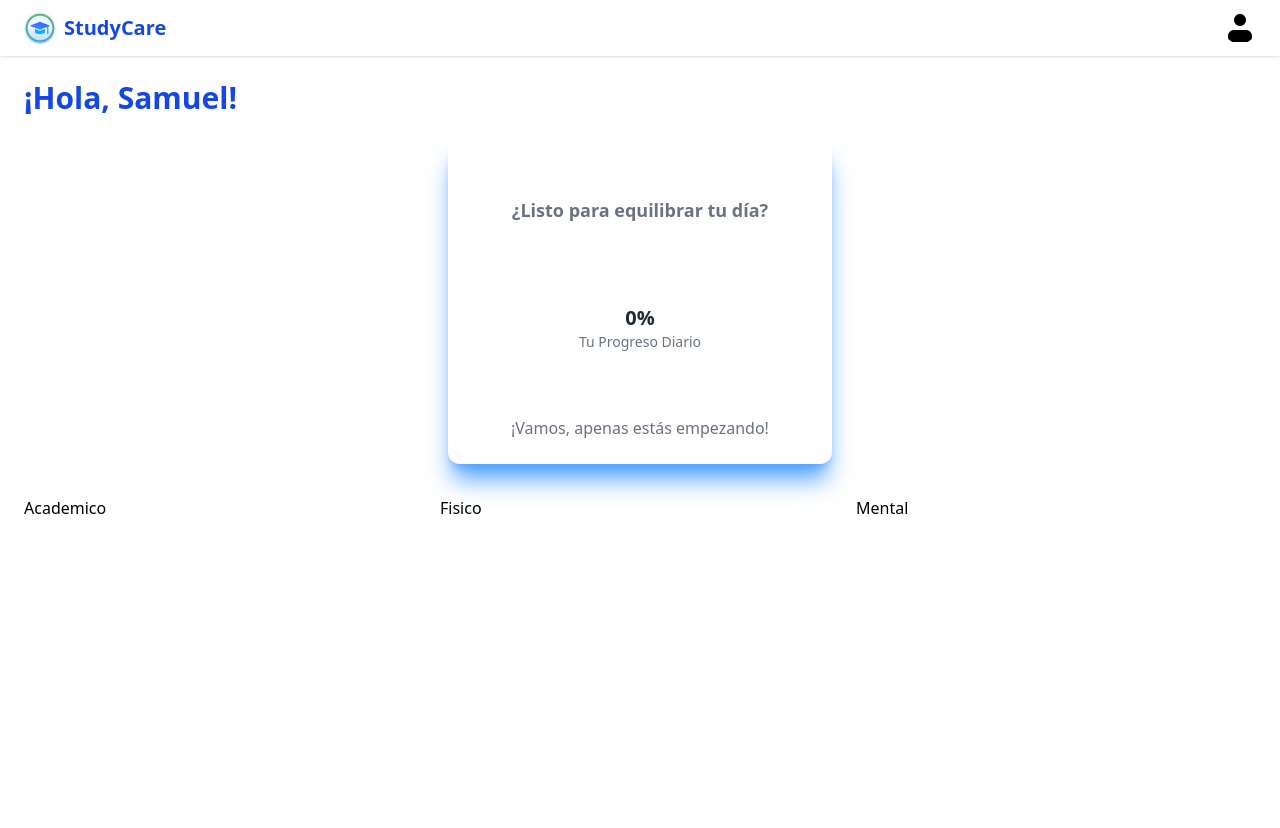
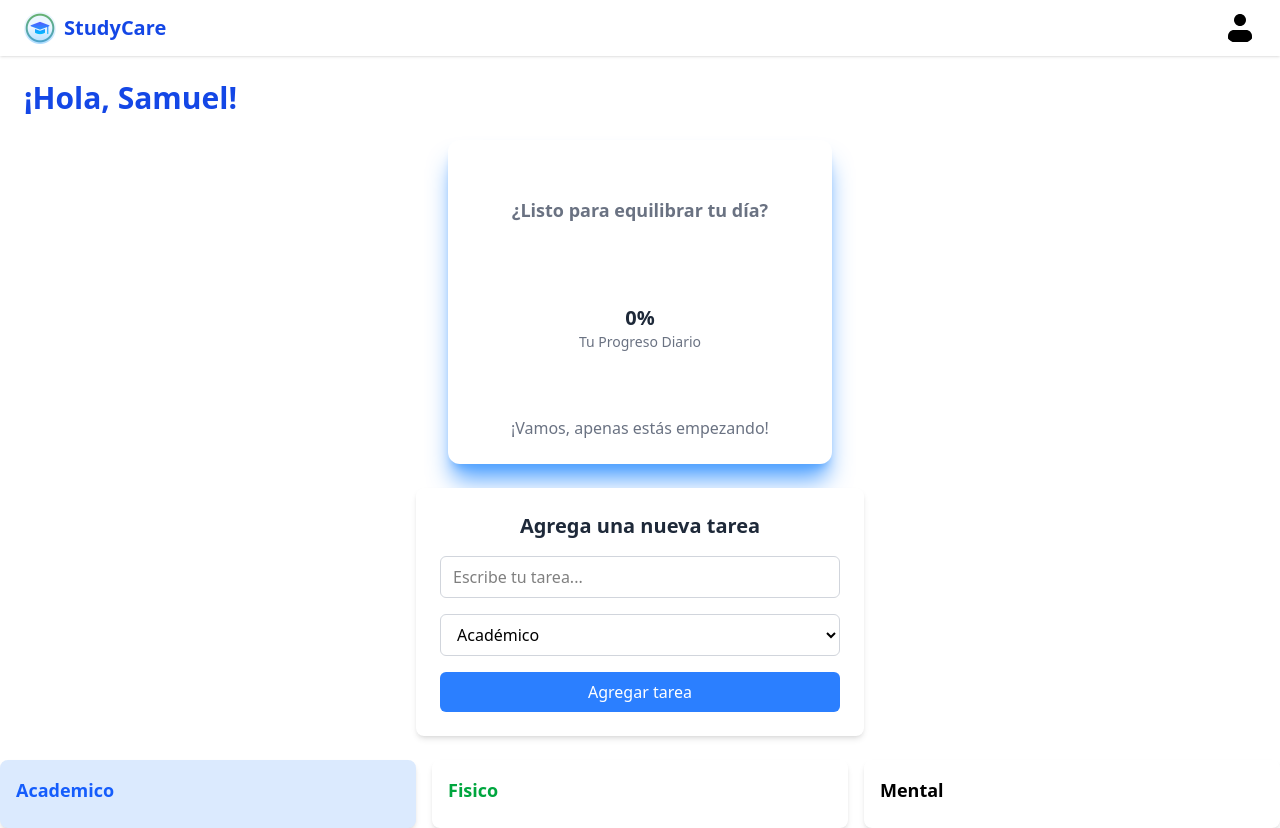
Before and after one commit to edav404/StudyCare, an Angular app: page / in a window 1280 px wide. Before the commit the page ends 800 px from the top, so only its background shows below. Built offline with nearby package versions, Linux system fonts and the light colour scheme.

Commit message:
Se hizo un muy buen avance en la funcion addtask

```diff
--- a/src/app/pages/pg-bienestar/pg-bienestar.component.html
+++ b/src/app/pages/pg-bienestar/pg-bienestar.component.html
@@ -17,13 +17,13 @@
   </div>
 
   <!-- Lista de hábitos -->
-  <div class="grid gap-3">
+  <!-- <div class="grid gap-3">
     <app-habit-card
       *ngFor="let habit of habits"
       [habit]="habit"
       (toggle)="toggleHabit(habit)"
     ></app-habit-card>
-  </div>
+  </div> -->
 
 
 
--- a/src/app/pages/pg-inicio/pg-inicio.html
+++ b/src/app/pages/pg-inicio/pg-inicio.html
@@ -34,15 +34,47 @@
       <p class="mt-2 text-gray-500 font-medium">{{ getProgressMessage() }}</p>
     </div>
   </div>
-  <div class="grid grid-cols-1 md:grid-cols-3 gap-4 mt-8 px-6">
-    <div *ngFor="let category of categories">
-      <h3>{{ category | titlecase }}</h3>
+<!-- Formulario de tareas -->
+<div class="bg-white shadow-md rounded-lg p-6 max-w-md mx-auto mt-6">
+  <h2 class="text-xl font-semibold text-gray-800 mb-4 text-center">Agrega una nueva tarea</h2>
+
+  <form (ngSubmit)="addTask(titleInput.value, categorySelect.value)" class="flex flex-col gap-4">
+    <input
+      #titleInput
+      placeholder="Escribe tu tarea..."
+      class="border border-gray-300 rounded-md px-3 py-2 focus:outline-none focus:ring-2 focus:ring-blue-400"
+    />
+
+    <select
+      #categorySelect
+      class="border border-gray-300 rounded-md px-3 py-2 focus:outline-none focus:ring-2 focus:ring-blue-400"
+    >
+      <option value="academico">Académico</option>
+      <option value="fisico">Físico</option>
+      <option value="mental">Mental</option>
+    </select>
+
+    <button
+      type="submit"
+      class="bg-blue-500 hover:bg-blue-600 text-white font-medium py-2 rounded-md transition duration-200"
+    >
+      Agregar tarea
+    </button>
+  </form>
+</div>
+
+<!-- Lista de tareas por categoría -->
+<div class="grid grid-cols-3 gap-4 mt-6">
+  <div *ngFor="let category of ['academico', 'fisico', 'mental']">
+    <div class="rounded-lg p-4 shadow-md" [ngClass]="getClass(category)">
+      <h3 class="text-lg font-bold mb-2">{{ category | titlecase }}</h3>
       <div *ngFor="let task of tasksByCategory[category]">
-        <label [ngClass]="getClass(task.category)">
+        <label class="flex items-center gap-2">
           <input type="checkbox" [(ngModel)]="task.completed" />
-          {{ task.title }}
+          <span>{{ task.title }}</span>
         </label>
       </div>
     </div>
   </div>
+</div>
 </main>
--- a/src/app/pages/pg-inicio/pg-inicio.ts
+++ b/src/app/pages/pg-inicio/pg-inicio.ts
@@ -6,7 +6,7 @@ import { FormsModule } from '@angular/forms';
 export interface Task {
   id: string;
   title: string;
-  category: 'fisico' | 'mental' | 'academico' | 'otro';
+  category: 'fisico' | 'mental' | 'academico';
   completed: boolean;
 }
 
@@ -25,7 +25,6 @@ export class PgInicio {
     academico: 'blue',
     fisico: 'green',
     mental: 'purple',
-    otro: 'gray',
   };
   //clases dinamicas por categoria
   getClass(category: Task['category']): any {
@@ -50,13 +49,13 @@ export class PgInicio {
   }
 
   //agrupar tasks por categoria
-  get tasksByCategory(): Record<Task['category'], Task[]> {
-    return this.tasks.reduce((acc, task) => {
-      acc[task.category] = acc[task.category] || [];
-      acc[task.category].push(task);
-      return acc;
-    }, {} as Record<Task['category'], Task[]>);
-  }
+get tasksByCategory(): Record<string, Task[]> {
+  return this.tasks.reduce((acc, task) => {
+    acc[task.category] = acc[task.category] || [];
+    acc[task.category].push(task);
+    return acc;
+  }, {} as Record<string, Task[]>);
+}
 
   //calculate overall progress
   getProgressPercent(): number {
```
